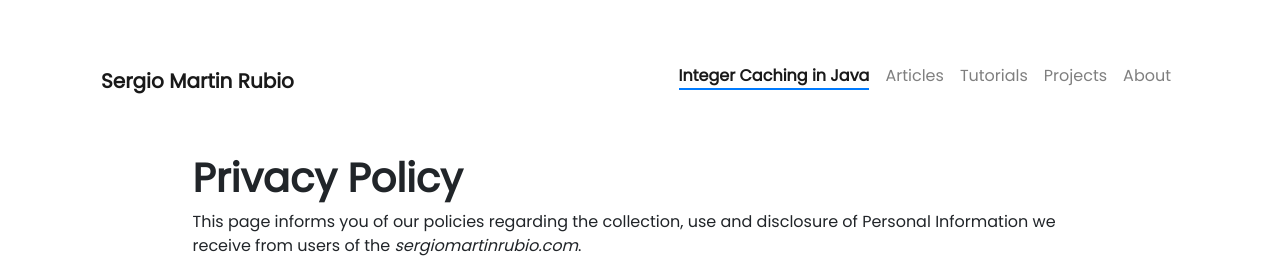
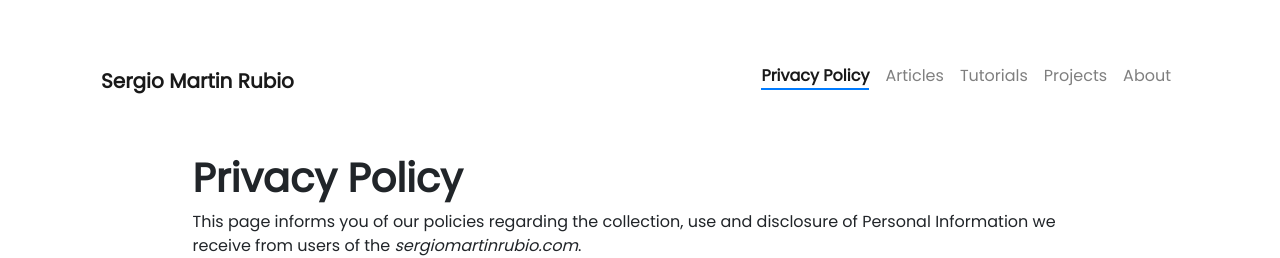
Before and after one commit to jackhman/sergio-martin-rubio-site, a Jekyll site: the page built from privacy-policy.md, in a window 1280 px wide. Shown: the top 258 px of the page. Built offline with Jekyll 4.4.1, drawn with Linux system fonts in a browser that asks for light colours; nearby versions of some CDN libraries; our own code applies the rules of GitHub Pages for plain Markdown files.

Commit message:
Update config

```diff
--- a/privacy-policy.md
+++ b/privacy-policy.md
@@ -1,9 +1,4 @@
 ---
-title: Integer Caching in Java
-tags: [Java, Performance]
-style: fill
-color: primary
-description: Learn how caching works for encapsulated primitives.
 ---
 
 # **Privacy Policy**
```
